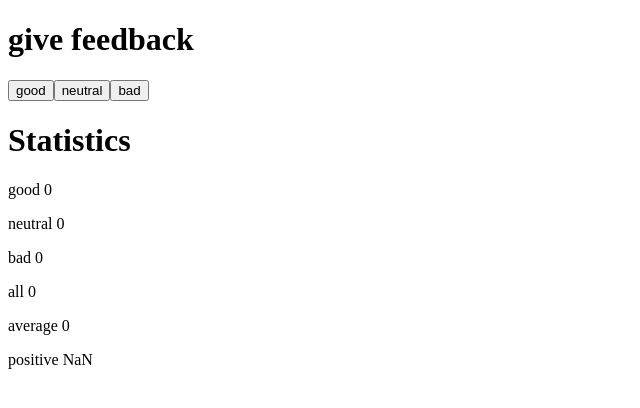
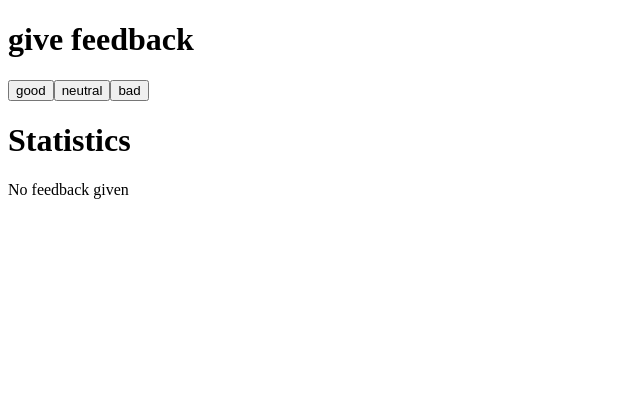
Before and after one commit to zxjlm/fullstackopen2021-exercise, a React (Create React App) app: page / in a window 1280 px wide. Shown: the top 408 px of the page, without its empty margins (0-640 px from the left). Built offline with nearby package versions, Linux system fonts and the light colour scheme.

Commit message:
feat: 1.9 finished

```diff
--- a/src/App.js
+++ b/src/App.js
@@ -1,7 +1,6 @@
 import React, { useState } from "react";
 import Header from "./Header";
 import Feedback from "./Feedback";
-import Content from "./Content";
 import Statistics from "./Statistics";
 
 const App = () => {
@@ -28,10 +27,6 @@ const App = () => {
       <Feedback clickHandler={goodFeedbackClick} text={"good"}></Feedback>
       <Feedback clickHandler={neutralFeedbackClick} text={"neutral"}></Feedback>
       <Feedback clickHandler={badFeedbackClick} text={"bad"}></Feedback>
-      <Header text="Statistics"></Header>
-      <Content text="good" count={good}></Content>
-      <Content text="neutral" count={neutral}></Content>
-      <Content text="bad" count={bad}></Content>
       <Statistics good={good} neutral={neutral} bad={bad}></Statistics>
     </div>
   );
--- a/src/Statistics.js
+++ b/src/Statistics.js
@@ -1,9 +1,22 @@
 import React from "react";
 import Content from "./Content";
+import Header from "./Header";
 
 const Statistics = ({ good, neutral, bad }) => {
+  if (good === 0 && neutral === 0 && bad === 0) {
+    return (
+      <div>
+        <Header text="Statistics"></Header>
+        <p>No feedback given</p>
+      </div>
+    );
+  }
   return (
     <div>
+      <Header text="Statistics"></Header>
+      <Content text="good" count={good}></Content>
+      <Content text="neutral" count={neutral}></Content>
+      <Content text="bad" count={bad}></Content>
       <Content text="all" count={good + bad + neutral}></Content>
       <Content text="average" count={(good + bad + neutral) / 3}></Content>
       <Content text="positive" count={good / (good + bad + neutral)}></Content>
```
